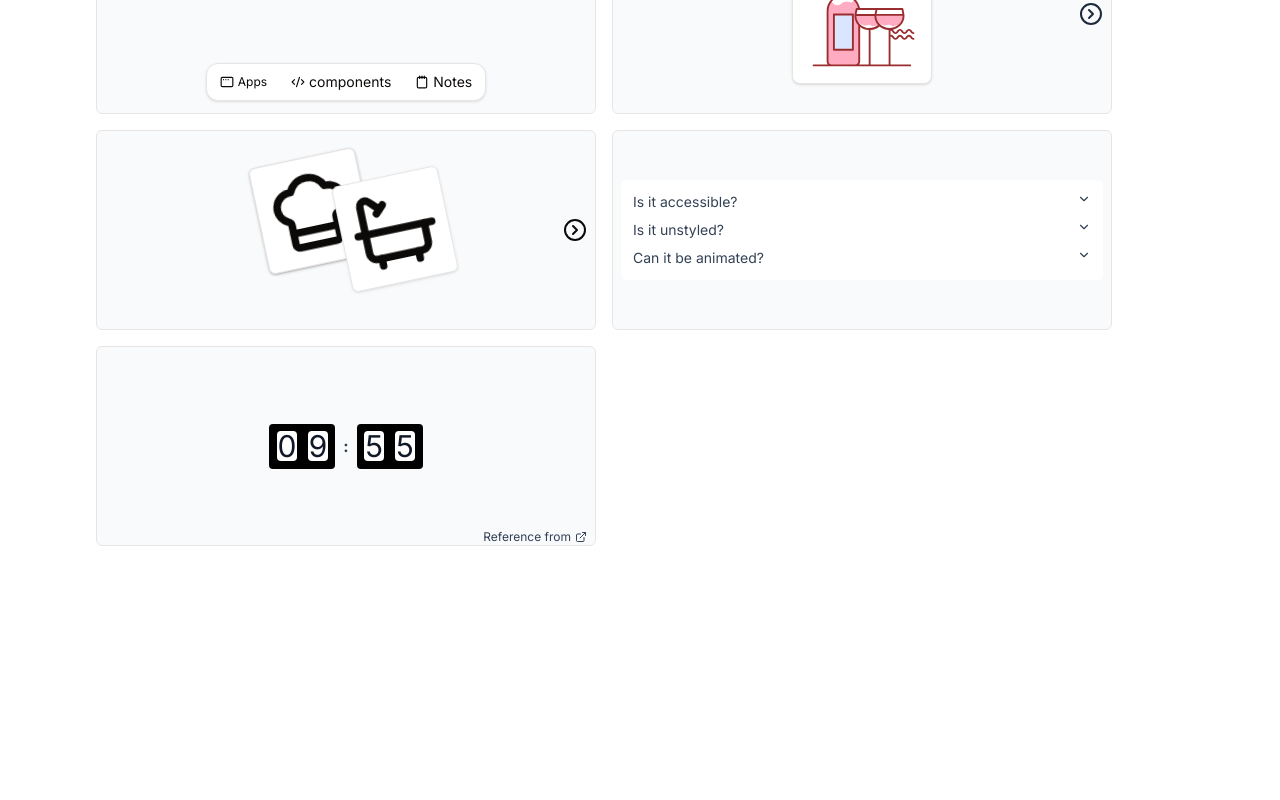
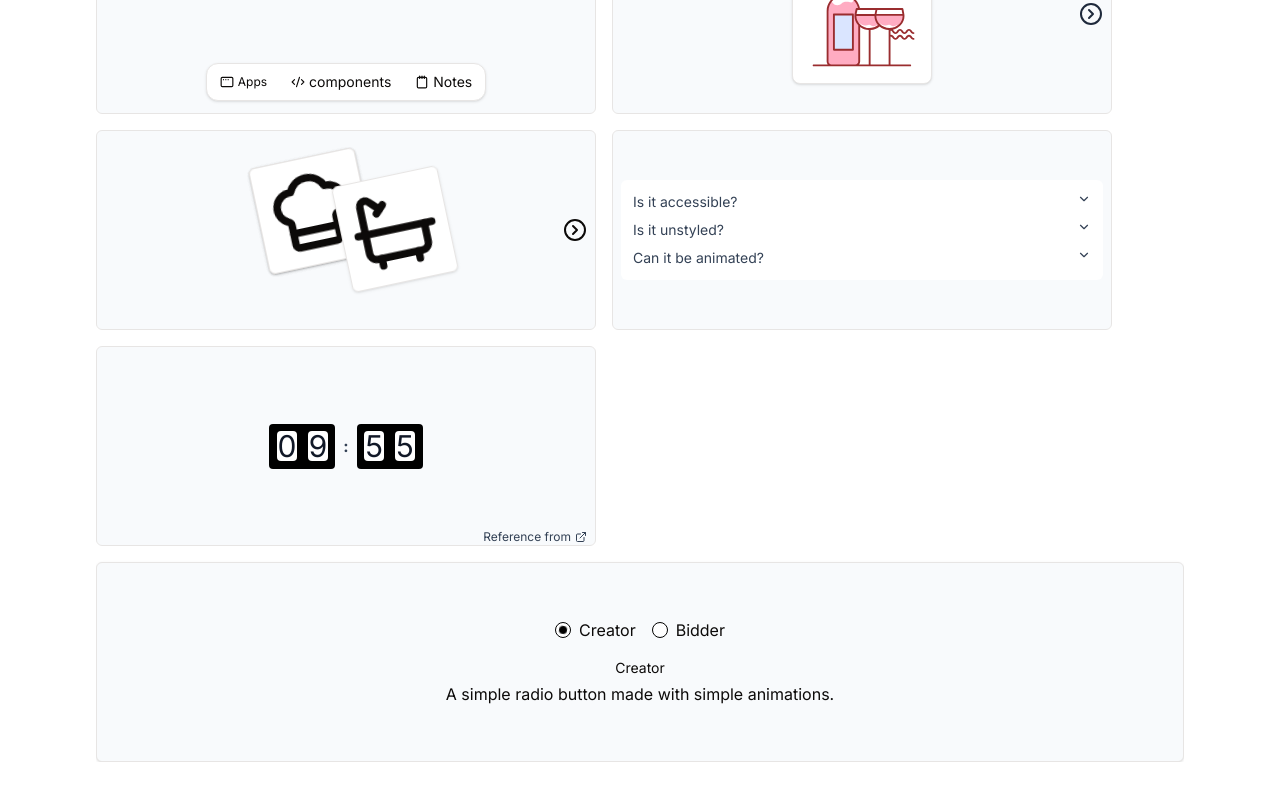
Before and after one commit to prasenjitpawar22/profile-web, a Next.js app: page /components in a window 1280 px wide. Shown: the part 570-1370 px from the top of the page. Before the commit the page ends 1212 px from the top, so only its background shows below. Built offline with nearby package versions, Linux system fonts and the light colour scheme.

Commit message:
glide radio button added

```diff
--- a/app/components/page.tsx
+++ b/app/components/page.tsx
@@ -2,10 +2,11 @@ import { CardsShuffle } from '@/components/weekend-components/cards-shuffle'
 import DiscoButton from '@/components/weekend-components/disco-button'
 import { DynamicActionBar } from '@/components/weekend-components/dynamic-action-bar/index'
 import { SliderThrow } from '@/components/weekend-components/dynamic-action-bar/slider-throw'
+import { GlideRadioButton } from '@/components/weekend-components/glide-radio-button'
 import InlinePopup from '@/components/weekend-components/inline-popup'
 import { NormalAccordion } from '@/components/weekend-components/normal-accordion'
 import SlideUpButton from '@/components/weekend-components/slide-up-button'
-import Test from '@/components/weekend-components/testing/test'
+// import { Test } from '@/components/weekend-components/testing/test'
 import Timer from '@/components/weekend-components/timer'
 
 export default function Page() {
@@ -31,6 +32,7 @@ export default function Page() {
         <NormalAccordion />
         <Timer />
         {/* <Test /> */}
+        <GlideRadioButton />
       </div>
     </>
   )
--- /dev/null
+++ b/components/weekend-components/glide-radio-button.tsx
@@ -0,0 +1,53 @@
+'use client'
+import { motion, } from 'framer-motion'
+import { useState } from 'react';
+
+const radios = [
+    {
+        id: 1,
+        name: 'Creator',
+        value: 'Creator',
+    },
+    {
+        id: 2,
+        name: 'Bidder',
+        value: 'Bidder',
+    },
+]
+
+export function GlideRadioButton() {
+    const [selected, setSelected] = useState<string | null>('Creator')
+
+    return (
+        <div className='bg-slate-50 w-full relative h-[200px] gap-4 items-center flex-col justify-center flex rounded-md shadow border'>
+            <div className='flex items-center justify-center gap-4'>
+                {radios.map((radio) => (
+                    <div key={radio.id} className='flex items-center gap-2 relative'>
+                        <input type="radio" name="radio" id={radio.value} value={radio.value} className='hidden' />
+                        <motion.div
+                            onClick={() => setSelected(radio.value)}
+                            className='w-4 h-4 bg-white border border-black rounded-full relative cursor-pointer'>
+                            {selected === radio.value &&
+                                <motion.div layoutId="radio-circle"
+                                    initial={false}
+                                    animate={{
+                                        scale: [1, 2, 2, 1],
+                                        rotate: [10, 120, 120, 10],
+                                        borderRadius: ['50%', '20%', '50%', '50%'],
+                                    }}
+                                    className='absolute left-0 bottom-0 m-auto top-0 right-0 w-[60%] h-[60%] bg-black rounded-full'></motion.div>
+                            }
+                        </motion.div>
+                        <label
+                            onClick={() => setSelected(radio.value)}
+                            htmlFor={radio.value}>{radio.name}</label>
+                    </div>
+                ))}
+            </div>
+            <div className='flex items-center flex-col justify-center gap-1'>
+                <p className='text-sm'>{selected}</p>
+                <p>A simple radio button made with simple animations.</p>
+            </div>
+        </div>
+    )
+}
--- a/components/weekend-components/testing/test.tsx
+++ b/components/weekend-components/testing/test.tsx
@@ -1,29 +1,55 @@
 'use client'
 
-import { useEffect, useState } from 'react'
-import { MotionValue, motion, useSpring, useTransform } from 'framer-motion'
+import { motion, Transition, Variants, } from 'framer-motion'
+import { useState } from 'react';
+import { getCoreRowModel, useReactTable } from '@tanstack/react-table'
 
-export default function Test() {
-  const [counter, setCounter] = useState(0)
-  const animatedY = useSpring(counter)
+const radios = [
+  {
+    id: 1,
+    name: 'Creator',
+    value: 'Creator',
+  },
+  {
+    id: 2,
+    name: 'Bidder',
+    value: 'Bidder',
+  },
+]
 
-  useEffect(() => {
-    animatedY.set(counter)
-  }, [animatedY, counter])
+export function Test() {
+  const [selected, setSelected] = useState<string | null>('Creator')
 
   return (
-    <div className='bg-slate-50 w-[500px] relative h-[200px] items-center justify-center flex'>
-      <motion.span
-        style={{ y: animatedY }}
-        className='text-black inset-0 absolute w-fit'>
-        text
-      </motion.span>
-      <input
-        type='number'
-        className=''
-        step={50}
-        onChange={(e) => setCounter(parseInt(e.target.value))}
-      />
+    <div className='bg-slate-50 w-full relative h-[200px] gap-4 items-center flex-col justify-center flex rounded-md shadow border'>
+      <div className='flex items-center justify-center gap-4'>
+        {radios.map((radio) => (
+          <div key={radio.id} className='flex items-center gap-2 relative'>
+            <input type="radio" name="radio" id={radio.value} value={radio.value} className='hidden' />
+            <motion.div
+              onClick={() => setSelected(radio.value)}
+              className='w-4 h-4 bg-white border border-black rounded-full relative cursor-pointer'>
+              {selected === radio.value &&
+                <motion.div layoutId="radio-circle"
+                  initial={false}
+                  animate={{
+                    scale: [1, 2, 2, 1],
+                    rotate: [10, 120, 120, 10],
+                    borderRadius: ['50%', '20%', '50%', '50%'],
+                  }}
+                  className='absolute left-0 bottom-0 m-auto top-0 right-0 w-[60%] h-[60%] bg-black rounded-full'></motion.div>
+              }
+            </motion.div>
+            <label
+              onClick={() => setSelected(radio.value)}
+              htmlFor={radio.value}>{radio.name}</label>
+          </div>
+        ))}
+      </div>
+      <div className='flex items-center flex-col justify-center gap-1'>
+        <p className='text-sm'>{selected}</p>
+        <p>A simple radio button made with simple animations.</p>
+      </div>
     </div>
   )
 }
--- a/package.json
+++ b/package.json
@@ -17,6 +17,7 @@
     "@radix-ui/react-icons": "^1.3.0",
     "@radix-ui/react-slot": "^1.1.0",
     "@react-spring/web": "^9.7.3",
+    "@tanstack/react-table": "^8.20.5",
     "@types/mdx": "^2.0.13",
     "class-variance-authority": "^0.7.0",
     "clsx": "^2.1.1",
```
Also changed, not shown: 1 other file (tests, documents, lock files or other folders).
